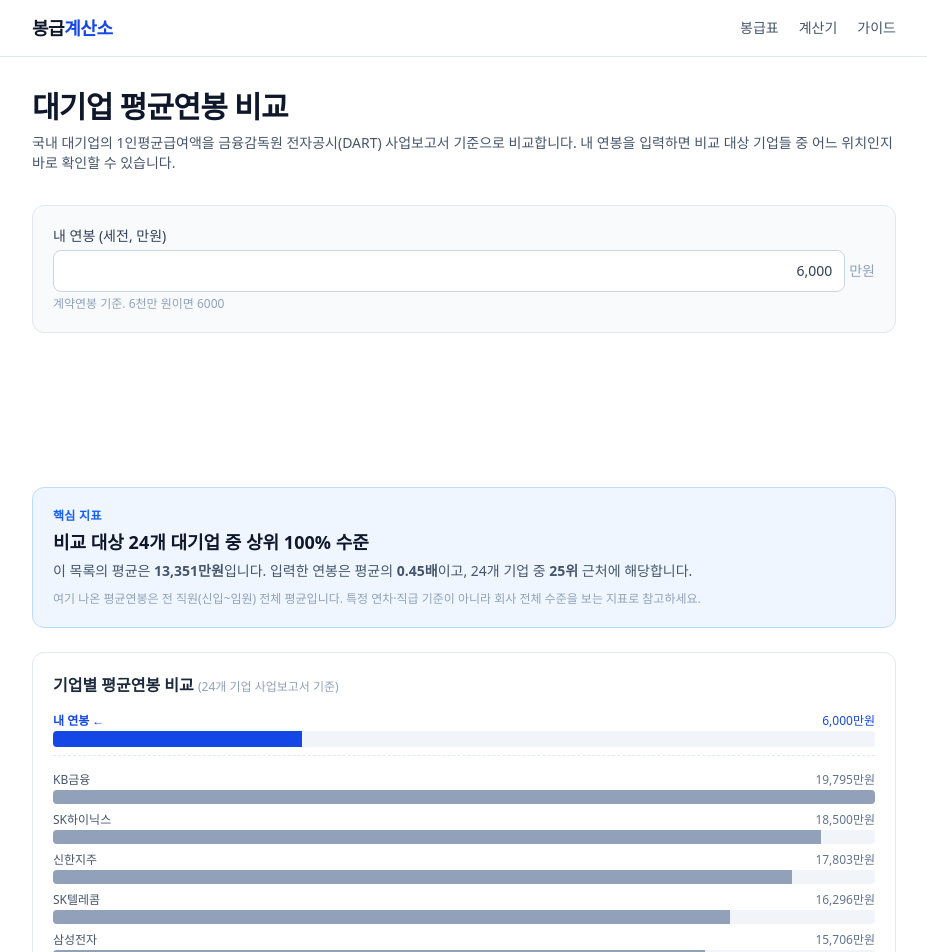
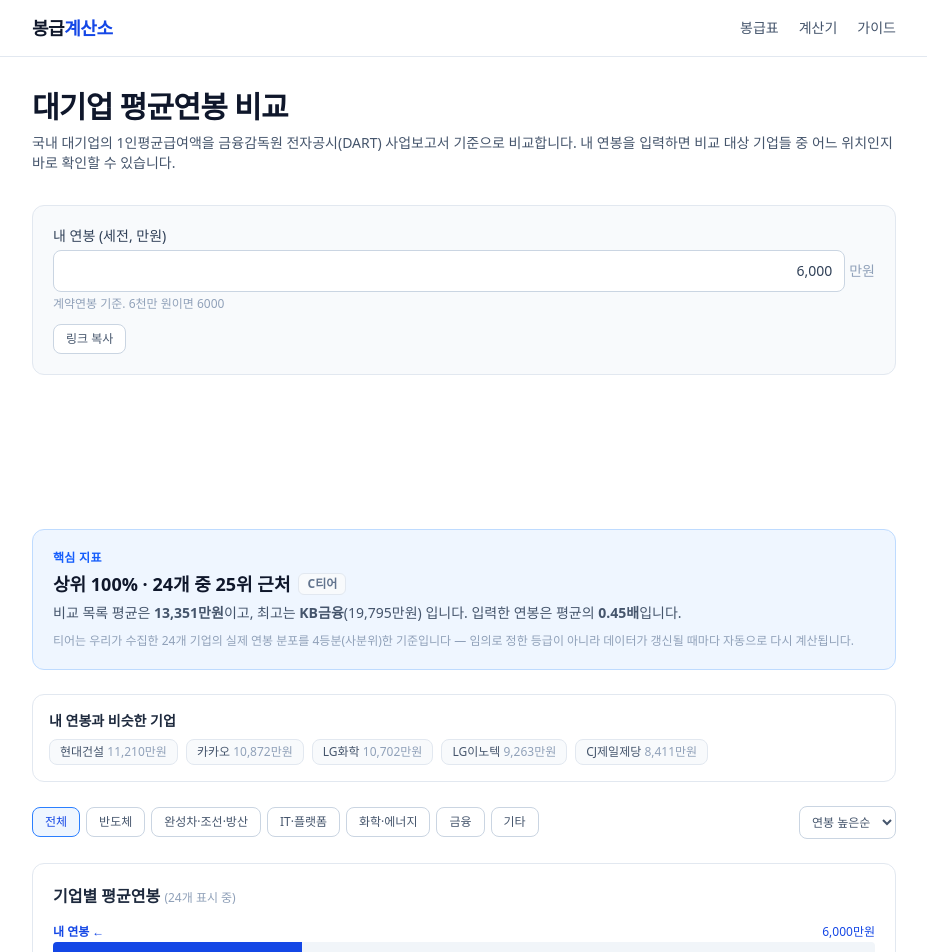
Before and after one commit to parkdane/pay-calc, a Next.js app: page /calc/salary-compare in a window 1280 px wide. Shown: the top 952 px of the page, without its empty margins (176-1103 px from the left). Built offline with nearby package versions, Linux system fonts and the light colour scheme.

Commit message:
salary-compare: 업종 필터, 티어, 비슷한 기업, 링크공유 추가

```diff
--- a/components/SalaryCompareCalc.tsx
+++ b/components/SalaryCompareCalc.tsx
@@ -1,6 +1,6 @@
 "use client";
 
-import { useMemo, useState } from "react";
+import { useEffect, useMemo, useState } from "react";
 import data from "@/data/salary-compare.json";
 import AdSlot from "@/components/AdSlot";
 import Link from "next/link";
@@ -17,25 +17,110 @@ type Company = {
   year: number;
 };
 
-const companies = (data.companies as Company[]).slice().sort((a, b) => b.avgSalary - a.avgSalary);
+// 업종 분류 (금감원 데이터엔 업종 필드가 없어 직접 매핑)
+const INDUSTRY: Record<string, string> = {
+  삼성전자: "반도체",
+  SK하이닉스: "반도체",
+  현대자동차: "완성차·조선·방산",
+  기아: "완성차·조선·방산",
+  현대모비스: "완성차·조선·방산",
+  현대글로비스: "완성차·조선·방산",
+  현대건설: "완성차·조선·방산",
+  HD현대중공업: "완성차·조선·방산",
+  NAVER: "IT·플랫폼",
+  카카오: "IT·플랫폼",
+  엔씨소프트: "IT·플랫폼",
+  KT: "IT·플랫폼",
+  삼성에스디에스: "IT·플랫폼",
+  SK텔레콤: "IT·플랫폼",
+  LG화학: "화학·에너지",
+  "S-Oil": "화학·에너지",
+  GS: "화학·에너지",
+  POSCO홀딩스: "화학·에너지",
+  KB금융: "금융",
+  신한지주: "금융",
+};
+const INDUSTRY_OF = (name: string) => INDUSTRY[name] ?? "기타";
+const INDUSTRIES = ["전체", "반도체", "완성차·조선·방산", "IT·플랫폼", "화학·에너지", "금융", "기타"];
+
+const allCompanies = (data.companies as Company[]).slice().sort((a, b) => b.avgSalary - a.avgSalary);
+
+// 사분위 기준 티어 (커뮤니티 임의 기준이 아니라 실제 데이터 분포로 계산)
+function tierOf(rank: number, total: number): "S" | "A" | "B" | "C" {
+  const pct = rank / total;
+  if (pct <= 0.25) return "S";
+  if (pct <= 0.5) return "A";
+  if (pct <= 0.75) return "B";
+  return "C";
+}
+const TIER_COLOR: Record<string, string> = {
+  S: "bg-amber-100 text-amber-700 border-amber-300",
+  A: "bg-blue-100 text-blue-700 border-blue-300",
+  B: "bg-slate-100 text-slate-600 border-slate-300",
+  C: "bg-slate-50 text-slate-500 border-slate-200",
+};
+
+type SortKey = "high" | "low" | "name";
 
 export default function SalaryCompareCalc() {
   const [manwonInput, setManwonInput] = useState(6000);
+  const [industry, setIndustry] = useState("전체");
+  const [sort, setSort] = useState<SortKey>("high");
+  const [copied, setCopied] = useState(false);
+
+  useEffect(() => {
+    const p = new URLSearchParams(window.location.search);
+    const s = p.get("salary");
+    if (s && !Number.isNaN(Number(s))) setManwonInput(Number(s));
+  }, []);
 
   const myIncome = manwonInput * 10000;
 
+  const withTier = useMemo(
+    () => allCompanies.map((c, i) => ({ ...c, industry: INDUSTRY_OF(c.name), tier: tierOf(i + 1, allCompanies.length) })),
+    []
+  );
+
   const stats = useMemo(() => {
-    const salaries = companies.map((c) => c.avgSalary);
-    const total = salaries.reduce((a, b) => a + b, 0);
-    const avg = total / salaries.length;
-    const max = companies[0];
-    const higherCount = companies.filter((c) => c.avgSalary > myIncome).length;
+    const salaries = allCompanies.map((c) => c.avgSalary);
+    const avg = salaries.reduce((a, b) => a + b, 0) / salaries.length;
+    const higherCount = allCompanies.filter((c) => c.avgSalary > myIncome).length;
     const rank = higherCount + 1;
-    const topPercent = (higherCount / companies.length) * 100;
-    return { avg, max, rank, topPercent, count: companies.length };
-  }, [myIncome]);
+    const topPercent = (higherCount / allCompanies.length) * 100;
+    const myTier = tierOf(rank, allCompanies.length);
+    return { avg, rank, topPercent, myTier, count: allCompanies.length, top: withTier[0] };
+  }, [myIncome, withTier]);
 
-  const chartMax = Math.max(stats.max.avgSalary, myIncome);
+  // 비슷한 연봉대 기업 (내 연봉과 가장 가까운 5개)
+  const similar = useMemo(() => {
+    return withTier
+      .slice()
+      .sort((a, b) => Math.abs(a.avgSalary - myIncome) - Math.abs(b.avgSalary - myIncome))
+      .slice(0, 5)
+      .sort((a, b) => b.avgSalary - a.avgSalary);
+  }, [myIncome, withTier]);
+
+  const filtered = useMemo(() => {
+    let list = withTier.filter((c) => industry === "전체" || c.industry === industry);
+    if (sort === "high") list = list.slice().sort((a, b) => b.avgSalary - a.avgSalary);
+    else if (sort === "low") list = list.slice().sort((a, b) => a.avgSalary - b.avgSalary);
+    else list = list.slice().sort((a, b) => a.name.localeCompare(b.name, "ko"));
+    return list;
+  }, [industry, sort, withTier]);
+
+  const chartMax = Math.max(stats.top.avgSalary, myIncome);
+
+  const copyLink = async () => {
+    const url = `${window.location.origin}${window.location.pathname}?salary=${manwonInput}`;
+    window.history.replaceState(null, "", url);
+    try {
+      await navigator.clipboard.writeText(url);
+    } catch {
+      window.prompt("아래 링크를 복사하세요", url);
+    }
+    setCopied(true);
+    setTimeout(() => setCopied(false), 1800);
+  };
 
   return (
     <div className="space-y-6">
@@ -53,37 +138,89 @@ export default function SalaryCompareCalc() {
             />
             <span className="shrink-0 text-sm text-slate-400">만원</span>
           </div>
-          <span className="mt-1 block text-xs font-normal text-slate-400">
-            계약연봉 기준. 6천만 원이면 6000
-          </span>
+          <span className="mt-1 block text-xs font-normal text-slate-400">계약연봉 기준. 6천만 원이면 6000</span>
         </label>
+        <button
+          type="button"
+          onClick={copyLink}
+          className="mt-3 rounded-lg border border-slate-300 bg-white px-3 py-1.5 text-xs font-medium text-slate-600 hover:border-blue-300"
+        >
+          {copied ? "링크 복사됨" : "링크 복사"}
+        </button>
       </div>
 
-      {/* 광고 */}
       <AdSlot id="calc-salary-compare-mid" />
 
       {/* 핵심 지표 */}
       <div className="rounded-xl border border-blue-200 bg-blue-50 p-5">
         <p className="text-xs font-semibold uppercase tracking-wide text-blue-600">핵심 지표</p>
-        <p className="mt-1 text-lg font-bold text-slate-900">
-          비교 대상 {stats.count}개 대기업 중 상위 {stats.topPercent.toFixed(0)}% 수준
-        </p>
+        <div className="mt-1 flex items-center gap-2">
+          <p className="text-lg font-bold text-slate-900">
+            상위 {stats.topPercent.toFixed(0)}% · {stats.count}개 중 {stats.rank}위 근처
+          </p>
+          <span className={`rounded-md border px-2 py-0.5 text-xs font-bold ${TIER_COLOR[stats.myTier]}`}>
+            {stats.myTier}티어
+          </span>
+        </div>
         <p className="mt-1 text-sm leading-relaxed text-slate-600">
-          이 목록의 평균은 <strong className="tabular-nums">{manwon(stats.avg)}</strong>입니다. 입력한
-          연봉은 평균의 <strong className="tabular-nums">{(myIncome / stats.avg).toFixed(2)}배</strong>이고,{" "}
-          {stats.count}개 기업 중 <strong className="tabular-nums">{stats.rank}위</strong> 근처에 해당합니다.
+          비교 목록 평균은 <strong className="tabular-nums">{manwon(stats.avg)}</strong>이고, 최고는{" "}
+          <strong>{stats.top.name}</strong>(<span className="tabular-nums">{manwon(stats.top.avgSalary)}</span>)
+          입니다. 입력한 연봉은 평균의 <strong className="tabular-nums">{(myIncome / stats.avg).toFixed(2)}배</strong>
+          입니다.
         </p>
         <p className="mt-2 text-xs text-slate-400">
-          여기 나온 평균연봉은 전 직원(신입~임원) 전체 평균입니다. 특정 연차·직급 기준이 아니라 회사 전체
-          수준을 보는 지표로 참고하세요.
+          티어는 우리가 수집한 {stats.count}개 기업의 실제 연봉 분포를 4등분(사분위)한 기준입니다 — 임의로 정한
+          등급이 아니라 데이터가 갱신될 때마다 자동으로 다시 계산됩니다.
         </p>
+      </div>
+
+      {/* 비슷한 연봉대 기업 */}
+      <div className="rounded-xl border border-slate-200 bg-white p-4">
+        <p className="text-sm font-semibold text-slate-800">내 연봉과 비슷한 기업</p>
+        <div className="mt-2 flex flex-wrap gap-2">
+          {similar.map((c) => (
+            <span
+              key={c.corpCode}
+              className="rounded-lg border border-slate-200 bg-slate-50 px-2.5 py-1 text-xs text-slate-600"
+            >
+              {c.name} <span className="text-slate-400">{manwon(c.avgSalary)}</span>
+            </span>
+          ))}
+        </div>
+      </div>
+
+      {/* 업종 필터 + 정렬 */}
+      <div className="flex flex-wrap items-center justify-between gap-2">
+        <div className="flex flex-wrap gap-1.5">
+          {INDUSTRIES.map((ind) => (
+            <button
+              key={ind}
+              onClick={() => setIndustry(ind)}
+              className={`rounded-lg border px-3 py-1.5 text-xs font-medium transition ${
+                industry === ind
+                  ? "border-blue-500 bg-blue-50 text-blue-700"
+                  : "border-slate-300 bg-white text-slate-600 hover:border-blue-300"
+              }`}
+            >
+              {ind}
+            </button>
+          ))}
+        </div>
+        <select
+          value={sort}
+          onChange={(e) => setSort(e.target.value as SortKey)}
+          className="rounded-lg border border-slate-300 bg-white px-2 py-1.5 text-xs text-slate-600"
+        >
+          <option value="high">연봉 높은순</option>
+          <option value="low">연봉 낮은순</option>
+          <option value="name">가나다순</option>
+        </select>
       </div>
 
       {/* 막대그래프 */}
       <div className="rounded-xl border border-slate-200 bg-white p-5">
         <p className="font-semibold text-slate-800">
-          기업별 평균연봉 비교{" "}
-          <span className="text-xs font-normal text-slate-400">({companies.length}개 기업 사업보고서 기준)</span>
+          기업별 평균연봉 <span className="text-xs font-normal text-slate-400">({filtered.length}개 표시 중)</span>
         </p>
         <div className="mt-4 space-y-2">
           <div>
@@ -99,10 +236,12 @@ export default function SalaryCompareCalc() {
             </div>
           </div>
           <div className="border-t border-dashed border-slate-200 pt-2" />
-          {companies.map((c) => (
+          {filtered.map((c) => (
             <div key={c.corpCode}>
               <div className="mb-0.5 flex justify-between text-xs">
-                <span className="text-slate-600">{c.name}</span>
+                <span className="text-slate-600">
+                  {c.name} <span className={`ml-1 rounded px-1 text-[10px] ${TIER_COLOR[c.tier]}`}>{c.tier}</span>
+                </span>
                 <span className="tabular-nums text-slate-500">{manwon(c.avgSalary)}</span>
               </div>
               <div className="h-3.5 w-full overflow-hidden rounded bg-slate-100">
@@ -116,20 +255,26 @@ export default function SalaryCompareCalc() {
       {/* 표 */}
       <div className="overflow-hidden rounded-xl border border-slate-200">
         <div className="border-b border-slate-100 bg-slate-50 px-4 py-2.5 text-sm font-semibold text-slate-800">
-          기업별 상세 (평균연봉 높은 순)
+          기업별 상세
         </div>
         <table className="w-full text-sm">
           <thead>
             <tr className="text-slate-500">
               <th className="px-4 py-2 text-left font-medium">기업</th>
+              <th className="px-4 py-2 text-left font-medium">업종</th>
+              <th className="px-4 py-2 text-center font-medium">티어</th>
               <th className="px-4 py-2 text-right font-medium">평균연봉</th>
               <th className="px-4 py-2 text-right font-medium">평균근속</th>
             </tr>
           </thead>
           <tbody>
-            {companies.map((c) => (
+            {filtered.map((c) => (
               <tr key={c.corpCode} className="border-t border-slate-100">
                 <td className="px-4 py-2 font-medium text-slate-800">{c.name}</td>
+                <td className="px-4 py-2 text-slate-500">{c.industry}</td>
+                <td className="px-4 py-2 text-center">
+                  <span className={`rounded px-1.5 py-0.5 text-xs font-bold ${TIER_COLOR[c.tier]}`}>{c.tier}</span>
+                </td>
                 <td className="px-4 py-2 text-right tabular-nums text-blue-700">{won(c.avgSalary)}</td>
                 <td className="px-4 py-2 text-right tabular-nums text-slate-500">
                   {c.avgTenure !== null ? `${c.avgTenure}년` : "-"}
@@ -146,14 +291,14 @@ export default function SalaryCompareCalc() {
         <p>
           비교 대상 기업이 금융감독원 전자공시시스템(DART)에 제출한 사업보고서 "직원현황"의 1인평균급여액을
           그대로 가져옵니다. 커뮤니티 추정치가 아니라 기업이 법적으로 공시해야 하는 자료입니다. 사업부문·성별로
-          나뉘어 보고되는 경우 인원수 기준 가중평균으로 회사 전체 평균을 계산했습니다.
+          나뉘어 보고되는 경우 인원수 기준 가중평균으로 회사 전체 평균을 계산했습니다. 신입 초봉처럼 회사가
+          공시 의무를 지지 않는 항목은 공식 데이터로 확인할 수 없어 이 계산기에는 포함하지 않았습니다.
         </p>
       </section>
 
       <p className="text-xs leading-relaxed text-slate-400">
-        ※ {data.source}. 기준: {companies[0]?.year}년 사업연도. 신입 초봉이나 특정 연차 기준이 아닌 전 직원
-        평균이라 실제 입사 시 받는 연봉과는 차이가 있을 수 있습니다. 최종 업데이트:{" "}
-        {new Date(data.updatedAt).toLocaleDateString("ko-KR")}.
+        ※ {data.source}. 기준: {allCompanies[0]?.year}년 사업연도. 전 직원(신입~임원) 평균이라 특정 연차·직급
+        기준과는 차이가 있을 수 있습니다. 최종 업데이트: {new Date(data.updatedAt).toLocaleDateString("ko-KR")}.
       </p>
 
       <p className="text-sm text-slate-600">
```
